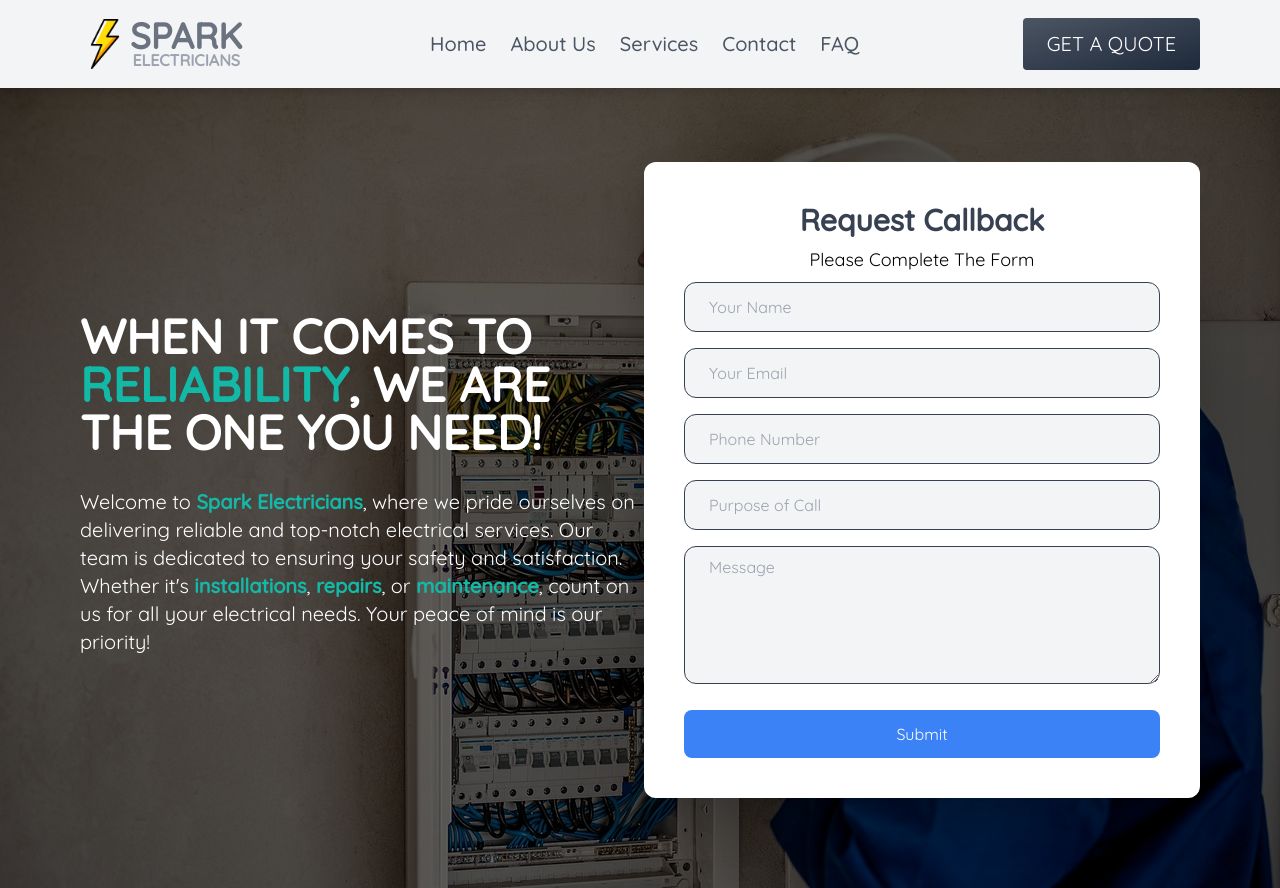
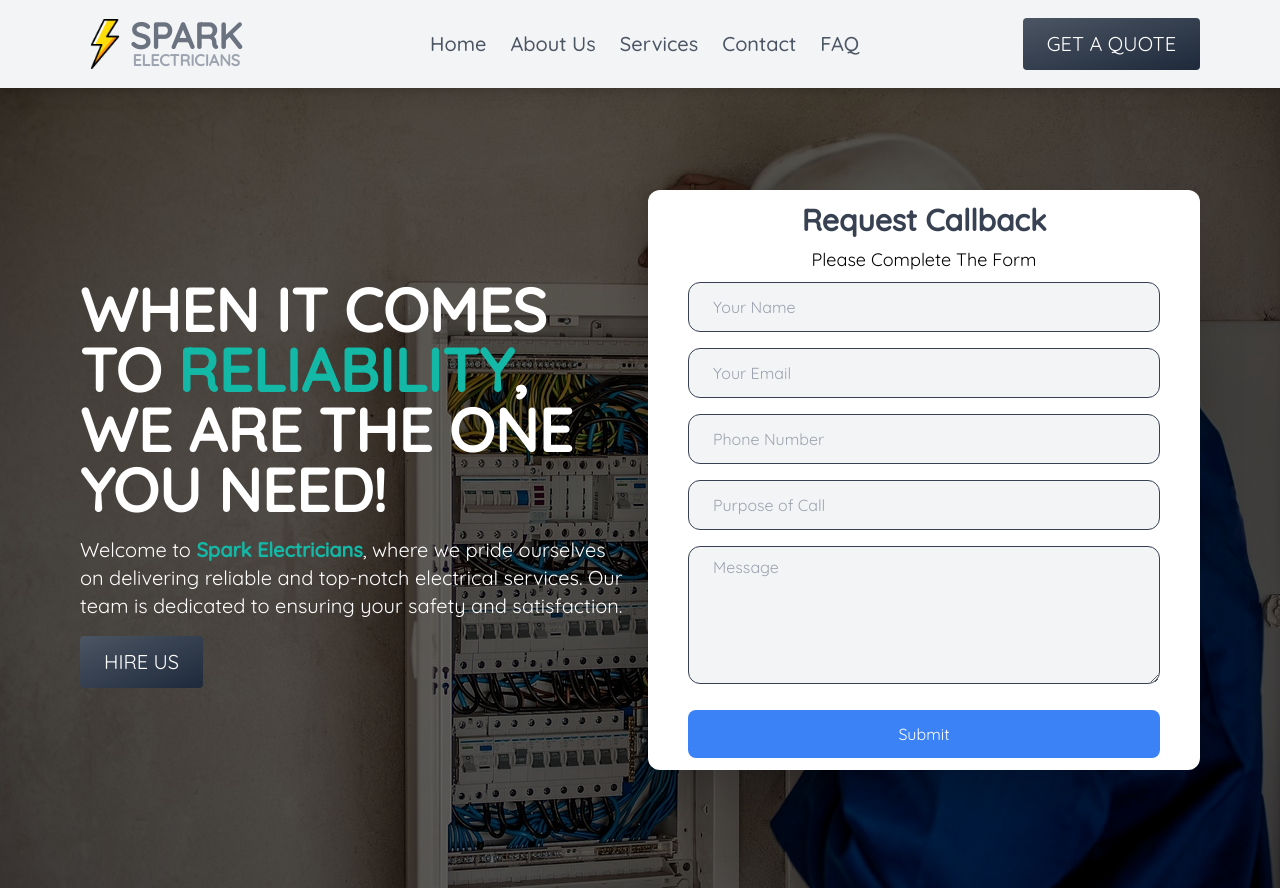
Before and after one commit to zablon-oigo/spark-electricians, a React (Vite) app: page / in a window 1280 px wide. Built offline with nearby package versions, Linux system fonts and the light colour scheme; a web font is replaced by a local one.

Commit message:
home page layout

```diff
--- a/src/components/homepage/Hero.jsx
+++ b/src/components/homepage/Hero.jsx
@@ -3,6 +3,7 @@ import AOS from 'aos';
 import 'aos/dist/aos.css';
 import home from '../../assets/images/home.jpg'
 import ContactForm from '../../layout/ContactForm';
+import Button from '../../layout/Button';
 function Hero() {
     useEffect(() => {
         AOS.init();
@@ -16,21 +17,24 @@ function Hero() {
       }
   return (
     <>
-        <div className="-z-10 relative min-h-screen" style={bgImage}>
-      <div className="absolute top-0 right-0 w-full h-full bg-black bg-opacity-60 md:px-20  px-5">
-        <div className=" flex flex-col md:flex-row items-center gap-2 justify-center h-full">
+        <div className=" min-h-screen" style={bgImage}>
+      <div className="h-screen   bg-black bg-opacity-60 ">
+        <div className="flex flex-col md:flex-row md:items-center  md:gap-4  justify-between md:justify-center h-full  md:px-20  px-5">
           <div className="w-full md:w-1/2 mb-2">
-            <h1 className="md:text-5xl text-2xl text-center md:text-start font-bold text-white md:mb-8 mb-2 uppercase">
+            <h1 className="md:text-6xl text-3xl text-center md:text-start font-bold text-white md:mb-4 mb-2 uppercase">
             When It Comes To <span className="text-teal-500">Reliability</span>, We Are The One You Need!
             </h1>
-            <p className="md:text-xl text-lg  text-white text-center md:text-start">
-            Welcome to <span className="font-bold text-teal-500">Spark Electricians</span>, where we pride ourselves on delivering reliable and top-notch electrical services. Our team is dedicated to ensuring your safety and satisfaction. Whether it's <span className="font-semibold text-teal-500">installations</span>, <span className="font-semibold text-teal-500">repairs</span>, or <span className="font-semibold text-teal-500">maintenance</span>, count on us for all your electrical needs. Your peace of mind is our priority!
+            <p className="md:text-xl text-md leading-tight text-white text-center md:text-start">
+            Welcome to <span className="font-bold text-teal-500">Spark Electricians</span>, where we pride ourselves on delivering reliable and top-notch electrical services. Our team is dedicated to ensuring your safety and satisfaction.
             </p>
+            <div className="mt-4 flex justify-center md:justify-start">
+            <Button title="Hire Us" />
+            </div>
           </div>
           <div className="w-full md:w-1/2 mb-4" data-aos="fade-up"
      data-aos-duration="3000"
      >
-            <div className="bg-white md:p-10 px-4 py-3 rounded-xl shadow-2xl">
+            <div className="bg-white md:p-10 px-4 md:py-3 py-2 rounded-xl shadow-2xl">
               <h2 className="text-3xl font-semibold mb-2 text-center text-gray-700">Request Callback</h2>
               <p className="text-lg capitalize text-center mb-2">
                 Please complete the form
```
